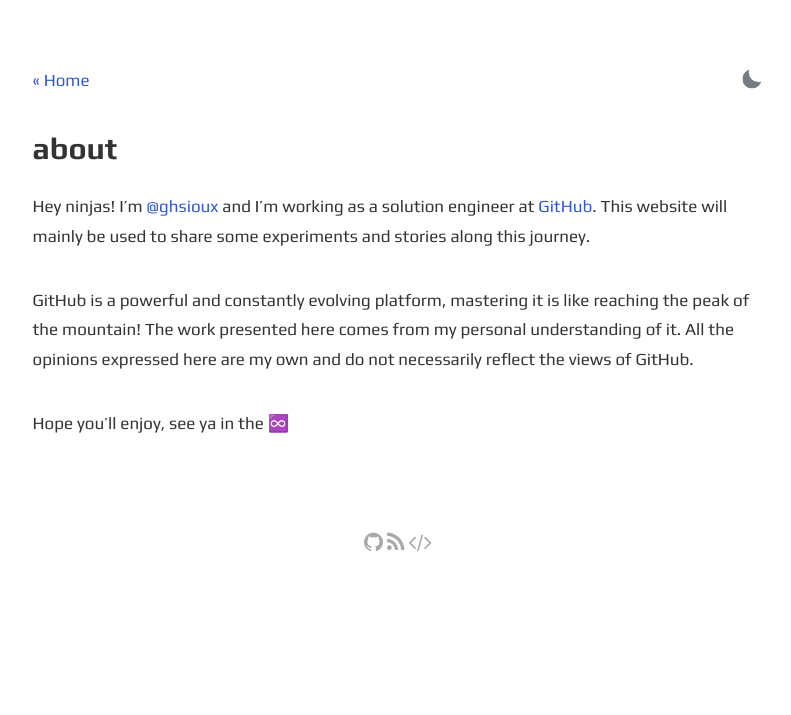
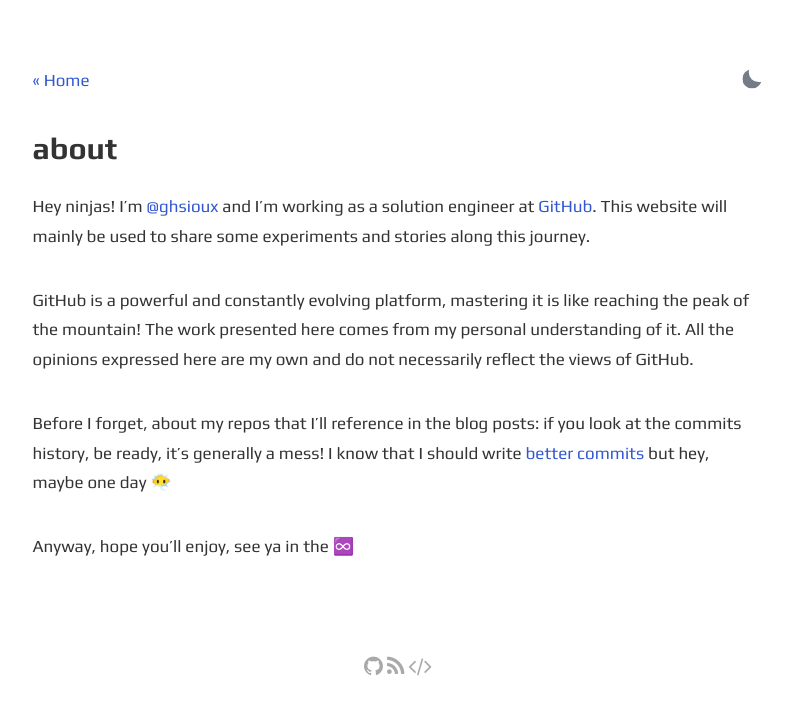
Before and after one commit to ghsioux/ghsioux.github.io, a Jekyll site: the page built from _pages/about.md, in a window 1280 px wide. Shown: the top 715 px of the page, without its empty margins (242-1033 px from the left). Built offline with Jekyll 4.4.1, drawn with Linux system fonts in a browser that asks for light colours.

Commit message:
add warning about commit histories

```diff
--- a/_pages/about.md
+++ b/_pages/about.md
@@ -10,4 +10,6 @@ Hey ninjas! I'm [@ghsioux](https://github.com/ghsioux) and I'm working as a solu
 
 GitHub is a powerful and constantly evolving platform, mastering it is like reaching the peak of the mountain! The work presented here comes from my personal understanding of it. All the opinions expressed here are my own and do not necessarily reflect the views of GitHub.
 
-Hope you'll enjoy, see ya in the ♾️
+Before I forget, about my repos that I'll reference in the blog posts: if you look at the commits history, be ready, it's generally a mess! I know that I should write [better commits](https://github.blog/2022-06-30-write-better-commits-build-better-projects/#writing-better-commits) but hey, maybe one day 😶‍🌫️
+
+Anyway, hope you'll enjoy, see ya in the ♾️
```
